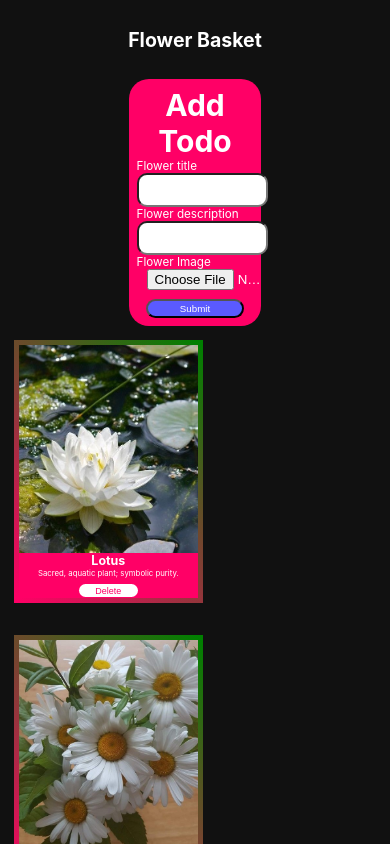
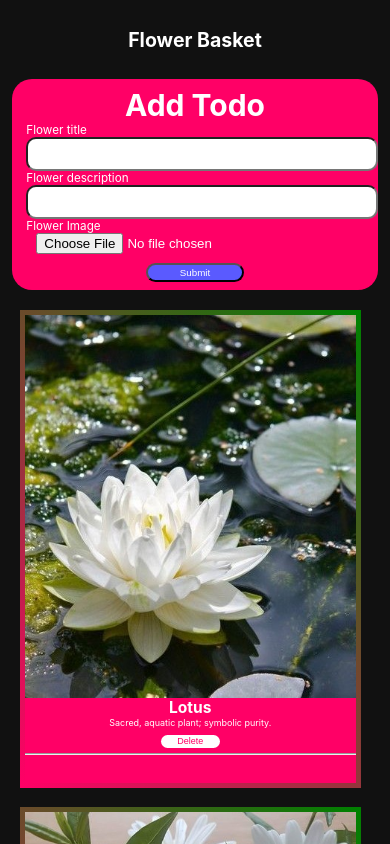
Before and after one commit to nks854338/task22, a React (Create React App) app: page / in a window 390 px wide. Shown: the top 844 px of the page. Built offline with nearby package versions, Linux system fonts and the light colour scheme; the HTML template or start-up script is replaced by a standard one.

Commit message:
working on responsiveness

```diff
--- a/src/App.css
+++ b/src/App.css
@@ -113,3 +113,45 @@ img{
   color: #f06;
   margin: 5px;
 }
+
+@media(max-width:550px){
+  form{
+    display: grid;
+    align-items: center;
+    justify-content: center;
+    width: 90%;
+    margin: auto;
+    font-size: 3vmin;
+    background-color: #f06;
+    border-radius: 20px;
+    padding: 2vmin;
+  }
+
+  .infoBox h4{
+    font-size: 4vmin;
+  }
+  .infoBox p{
+    font-size: 2.3vmin;
+  }
+
+  .box{
+    display: grid;
+    align-items: center;
+    justify-content: center;
+    max-width: 85%;
+    overflow: hidden;
+    background-color: black;
+    margin: 5vmin;
+  }
+
+  .card{
+    height: 120vmin;
+    border: 10px solid #f06;
+    width: 100%;
+    text-align: center;
+    color: #ffffff;
+    background-color: #f06;
+    border: none;
+  }
+
+}
```
